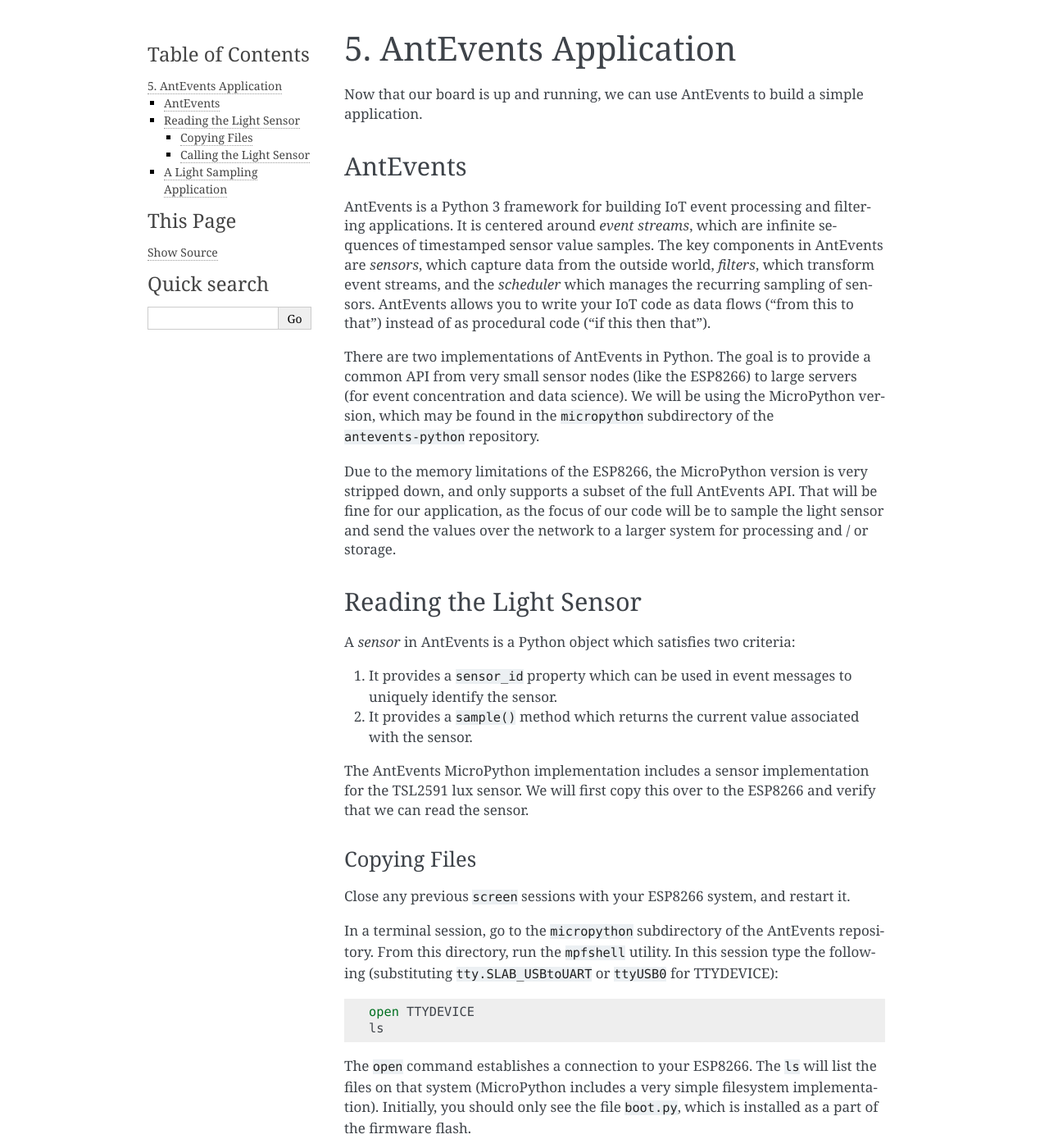
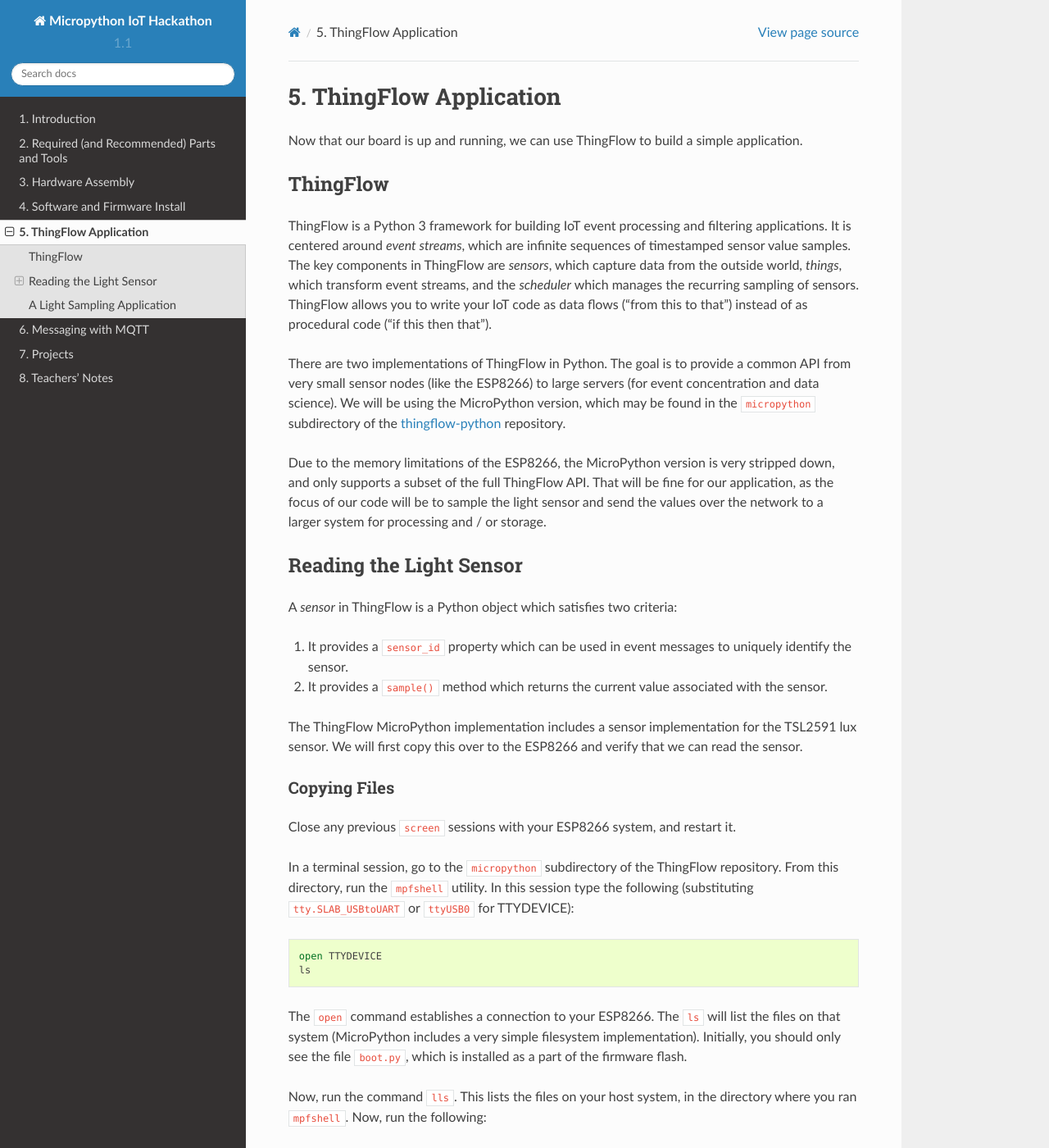
Before and after one commit to jfischer/micropython-iot-hackathon, a Sphinx documentation site: the page built from docs/thingflow-application.rst, in a window 1280 px wide and 1400 px high. Shown: the whole window at 82% size. Built offline with Sphinx 7.4.7 and the Read the Docs theme 2.0.0, drawn with Linux system fonts in a browser that asks for light colours; some of the changed text lies outside the part shown.

Commit message:
Updates for antevents => thingflow renaming

```diff
--- a/docs/conf.py
+++ b/docs/conf.py
@@ -108,7 +108,13 @@
 
 # The theme to use for HTML and HTML Help pages.  See the documentation for
 # a list of builtin themes.
-html_theme = 'alabaster'
+#html_theme = 'alabaster'
+# using the theme from read the docs. See https://github.com/rtfd/sphinx_rtd_theme
+# may need to do pip install sphinx_rtd_theme
+import sphinx_rtd_theme
+html_theme = "sphinx_rtd_theme"
+html_theme_path = [sphinx_rtd_theme.get_html_theme_path()]
+
 
 # Theme options are theme-specific and customize the look and feel of a theme
 # further.  For a list of options available for each theme, see the
--- a/docs/index.rst
+++ b/docs/index.rst
@@ -36,7 +36,7 @@
    parts-and-tools
    hardware-assembly
    firmware-and-testing
-   antevents-application
+   thingflow-application
    mqtt
    projects
    teachers-notes
--- a/docs/intro.rst
+++ b/docs/intro.rst
@@ -39,7 +39,7 @@
 We will first update the firmware to use the latest version of MicroPython.
 Then, we can copy over a library module to read the light sensor. We can
 call it interactively via the Python REPL to sample the sensor. Next, we can
-copy over the AntEvents framework and write a short program to periodically
+copy over the ThingFlow framework and write a short program to periodically
 sample the sensor.
 
 To use the system remotely, we will send messages over the WiFi radio.
@@ -68,7 +68,7 @@
 * :ref:`hardware-assembly` - connect a light sensor up to the ESP8266.
 * :ref:`firmware-and-testing` - install firmware and interact with the board over
   a USB connection.
-* :ref:`antevents-application` - use the AntEvents framework to build a
+* :ref:`thingflow-application` - use the ThingFlow framework to build a
   simple light sensor sampling application.
 * :ref:`mqtt` - use the MQTT protocol to send our sensor events over the
   wireless network.
--- a/docs/antevents-application.rst
+++ b/docs/thingflow-application.rst
@@ -1,36 +1,37 @@
-.. _antevents-application:
+.. _thingflow-application:
 
-5. AntEvents Application
+5. ThingFlow Application
 ========================
-Now that our board is up and running, we can use AntEvents to build a simple
+Now that our board is up and running, we can use ThingFlow to build a simple
 application.
 
-AntEvents
+ThingFlow
 ---------
-AntEvents is a Python 3 framework for building IoT event processing and
+ThingFlow is a Python 3 framework for building IoT event processing and
 filtering applications. It is centered around *event streams*, which are
 infinite sequences of timestamped sensor value samples. The key components
-in AntEvents are *sensors*, which capture data from the outside world,
-*filters*, which transform event streams, and the *scheduler* which manages
-the recurring sampling of sensors. AntEvents allows you to write your
+in ThingFlow are *sensors*, which capture data from the outside world,
+*things*, which transform event streams, and the *scheduler* which manages
+the recurring sampling of sensors. ThingFlow allows you to write your
 IoT code as data flows ("from this to that") instead of as procedural
 code ("if this then that").
 
-There are two implementations of AntEvents in Python. The goal is to
+There are two implementations of ThingFlow in Python. The goal is to
 provide a common API from very small sensor nodes (like the ESP8266) to
 large servers (for event concentration and data science). We will be using
 the MicroPython version, which may be found in the ``micropython`` subdirectory
-of the ``antevents-python`` repository.
+of the `thingflow-python <https://github.com/mpi-sws-rse/thingflow-python>`_
+repository.
 
 Due to the memory limitations of the ESP8266, the MicroPython version is
-very stripped down, and only supports a subset of the full AntEvents API.
+very stripped down, and only supports a subset of the full ThingFlow API.
 That will be fine for our application, as the focus of our code will be to
 sample the light sensor and send the values over the network to a larger
 system for processing and / or storage.
 
 Reading the Light Sensor
 ------------------------
-A *sensor* in AntEvents is a Python object which satisfies two
+A *sensor* in ThingFlow is a Python object which satisfies two
 criteria:
 
 1. It provides a ``sensor_id`` property which can be used in event
@@ -38,7 +39,7 @@
 2. It provides a ``sample()`` method which returns the current value
    associated with the sensor.
 
-The AntEvents MicroPython implementation includes a sensor implementation
+The ThingFlow MicroPython implementation includes a sensor implementation
 for the TSL2591 lux sensor. We will first copy this over to the ESP8266
 and verify that we can read the sensor.
 
@@ -48,7 +49,7 @@
 restart it.
 
 In a terminal session, go to the ``micropython`` subdirectory of the
-AntEvents repository. From this directory, run the ``mpfshell``
+ThingFlow repository. From this directory, run the ``mpfshell``
 utility. In this session type the following (substituting ``tty.SLAB_USBtoUART``
 or ``ttyUSB0`` for TTYDEVICE)::
 
@@ -110,25 +111,25 @@
 
 A Light Sampling Application
 ----------------------------
-Now, we will copy over the main module of AntEvents and use the scheduler
+Now, we will copy over the main module of ThingFlow and use the scheduler
 to periodically call our sample method and print the result. First, start
-``mpfshell`` in the ``micropython`` directory. Copy ``antevents.py`` over
+``mpfshell`` in the ``micropython`` directory. Copy ``thingflow.py`` over
 to the ESP8266 as follows::
 
   open TTYDEVICE
-  put antevents.py
+  put thingflow.py
   ls
 
-You should see that ``antevents.py`` is now on the ESP8266.
+You should see that ``thingflow.py`` is now on the ESP8266.
 
-Next, go back to the MicroPython REPL. We will import the AntEvents core and
+Next, go back to the MicroPython REPL. We will import the ThingFlow core and
 our sensor. Then we will instantiate the sensor object and a scheduler. Finally,
 we will call the scheduler with the sensor, asking it to sample the sensor
 once every two seconds and print the resulting event. Here is the REPL session:
 
 .. code-block:: python
 
-    >>> from antevents import *
+    >>> from thingflow import *
     >>> from tsl2591 import Tsl2591
     >>> tsl = Tsl2591('lux-1')
     >>> sched = Scheduler()
```
Also changed, not shown: other parts of docs/thingflow-application.rst (+1 -1 lines), docs/firmware-and-testing.rst (+6 -6 lines), docs/mqtt.rst (+20 -20 lines).
